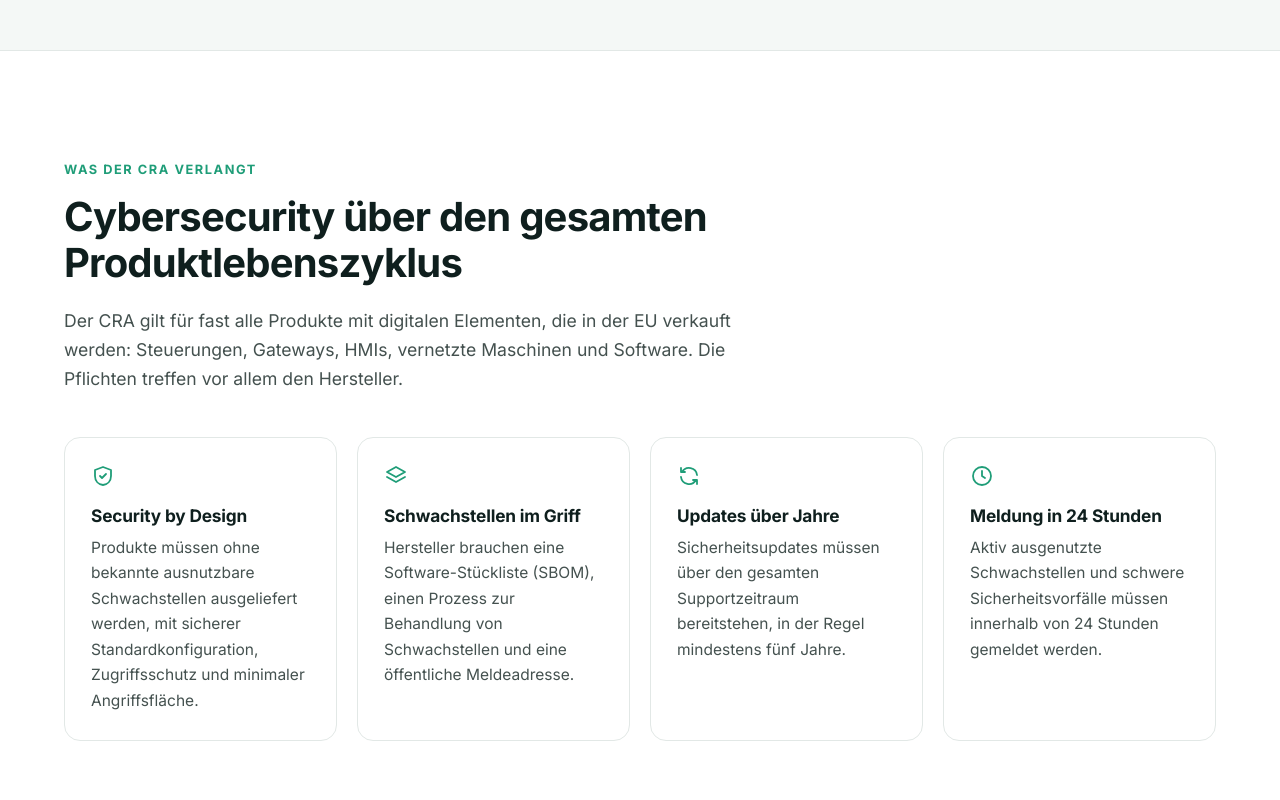
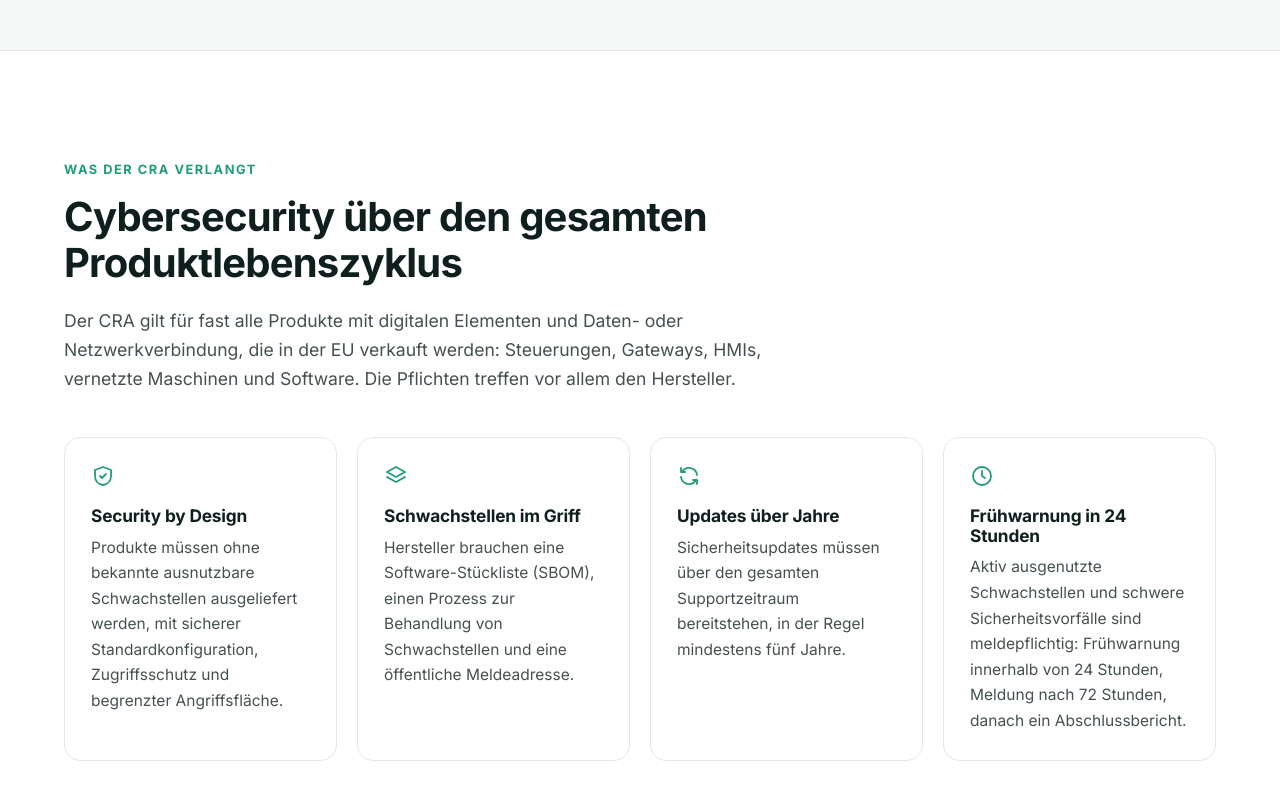
Before and after one commit to UpTux/UpTux-Website, a Next.js app: page /cyber-resilience-act in a window 1280 px wide. Shown: the part 556-1356 px from the top of the page. Built offline with nearby package versions, Linux system fonts and the light colour scheme.

Commit message:
CRA-Seite: Formulierungen an den Verordnungstext angepasst

```diff
--- a/src/content/de/Cra.tsx
+++ b/src/content/de/Cra.tsx
@@ -3,10 +3,10 @@ import { Icon, type IconName } from '@/components/Icon';
 import Link from 'next/link';
 
 const duties: [IconName, string, string][] = [
-  ['shield', 'Security by Design', 'Produkte müssen ohne bekannte ausnutzbare Schwachstellen ausgeliefert werden, mit sicherer Standardkonfiguration, Zugriffsschutz und minimaler Angriffsfläche.'],
+  ['shield', 'Security by Design', 'Produkte müssen ohne bekannte ausnutzbare Schwachstellen ausgeliefert werden, mit sicherer Standardkonfiguration, Zugriffsschutz und begrenzter Angriffsfläche.'],
   ['layers', 'Schwachstellen im Griff', 'Hersteller brauchen eine Software-Stückliste (SBOM), einen Prozess zur Behandlung von Schwachstellen und eine öffentliche Meldeadresse.'],
   ['refresh', 'Updates über Jahre', 'Sicherheitsupdates müssen über den gesamten Supportzeitraum bereitstehen, in der Regel mindestens fünf Jahre.'],
-  ['clock', 'Meldung in 24 Stunden', 'Aktiv ausgenutzte Schwachstellen und schwere Sicherheitsvorfälle müssen innerhalb von 24 Stunden gemeldet werden.'],
+  ['clock', 'Frühwarnung in 24 Stunden', 'Aktiv ausgenutzte Schwachstellen und schwere Sicherheitsvorfälle sind meldepflichtig: Frühwarnung innerhalb von 24 Stunden, Meldung nach 72 Stunden, danach ein Abschlussbericht.'],
 ];
 
 const timeline: { title: string; text: string }[] = [
@@ -39,7 +39,7 @@ export default function Cra() {
           <SectionHead
             eyebrow="Was der CRA verlangt"
             title="Cybersecurity über den gesamten Produktlebenszyklus"
-            intro="Der CRA gilt für fast alle Produkte mit digitalen Elementen, die in der EU verkauft werden: Steuerungen, Gateways, HMIs, vernetzte Maschinen und Software. Die Pflichten treffen vor allem den Hersteller."
+            intro="Der CRA gilt für fast alle Produkte mit digitalen Elementen und Daten- oder Netzwerkverbindung, die in der EU verkauft werden: Steuerungen, Gateways, HMIs, vernetzte Maschinen und Software. Die Pflichten treffen vor allem den Hersteller."
           />
           <div className="pain-grid">
             {duties.map(([icon, t, d]) => (
--- a/src/content/en/Cra.tsx
+++ b/src/content/en/Cra.tsx
@@ -3,10 +3,10 @@ import { Icon, type IconName } from '@/components/Icon';
 import Link from 'next/link';
 
 const duties: [IconName, string, string][] = [
-  ['shield', 'Security by design', 'Products must ship without known exploitable vulnerabilities, with a secure default configuration, access control and a minimal attack surface.'],
+  ['shield', 'Security by design', 'Products must ship without known exploitable vulnerabilities, with a secure default configuration, access control and a limited attack surface.'],
   ['layers', 'Vulnerabilities under control', 'Manufacturers need a software bill of materials (SBOM), a vulnerability handling process and a public reporting contact.'],
   ['refresh', 'Updates for years', 'Security updates must be available for the whole support period, usually at least five years.'],
-  ['clock', 'Reporting within 24 hours', 'Actively exploited vulnerabilities and severe security incidents must be reported within 24 hours.'],
+  ['clock', 'Early warning within 24 hours', 'Actively exploited vulnerabilities and severe security incidents must be reported: an early warning within 24 hours, a notification within 72 hours and a final report after that.'],
 ];
 
 const timeline: { title: string; text: string }[] = [
@@ -39,7 +39,7 @@ export default function Cra() {
           <SectionHead
             eyebrow="What the CRA requires"
             title="Cybersecurity across the whole product life cycle"
-            intro="The CRA applies to almost all products with digital elements sold in the EU: controllers, gateways, HMIs, connected machines and software. Most obligations fall on the manufacturer."
+            intro="The CRA applies to almost all products with digital elements and a data or network connection sold in the EU: controllers, gateways, HMIs, connected machines and software. Most obligations fall on the manufacturer."
           />
           <div className="pain-grid">
             {duties.map(([icon, t, d]) => (
```
